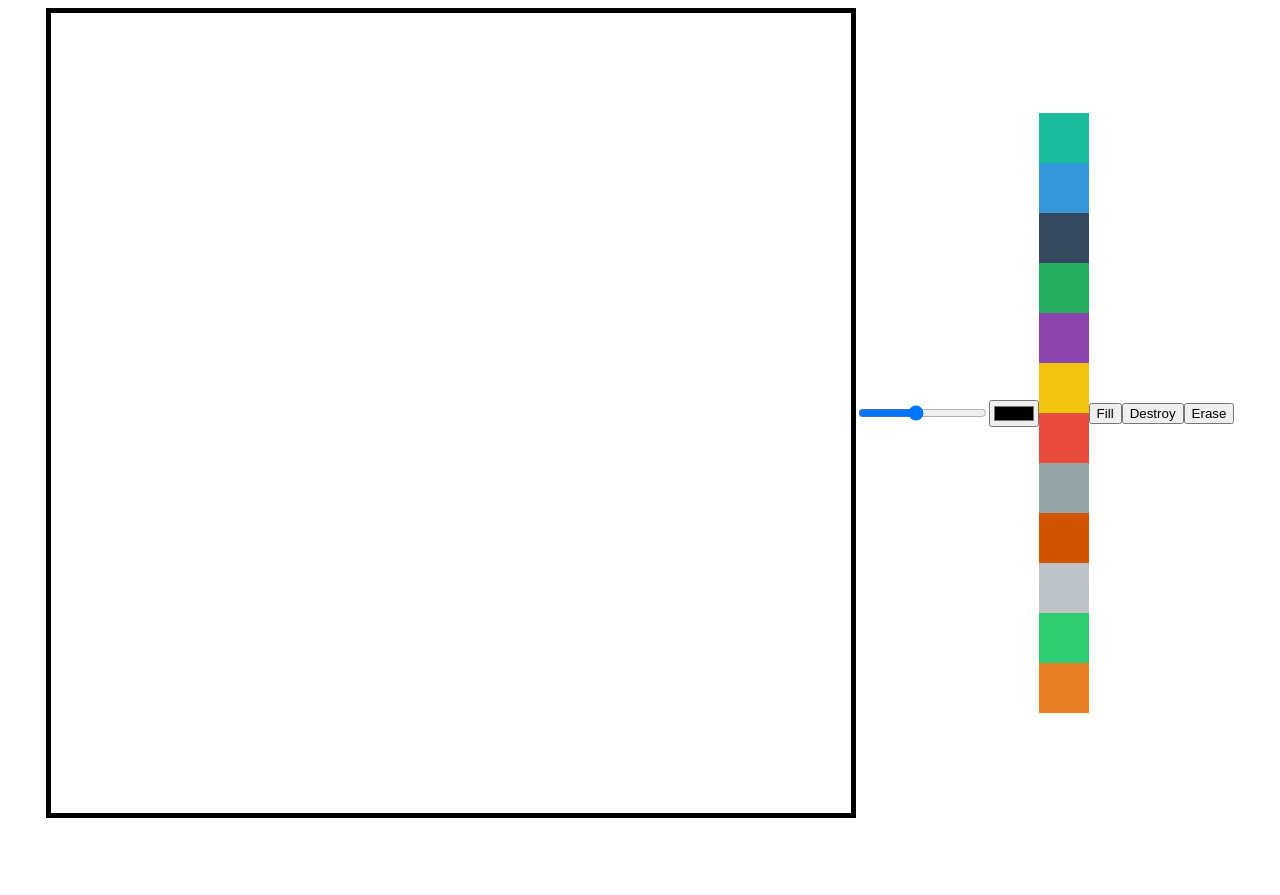
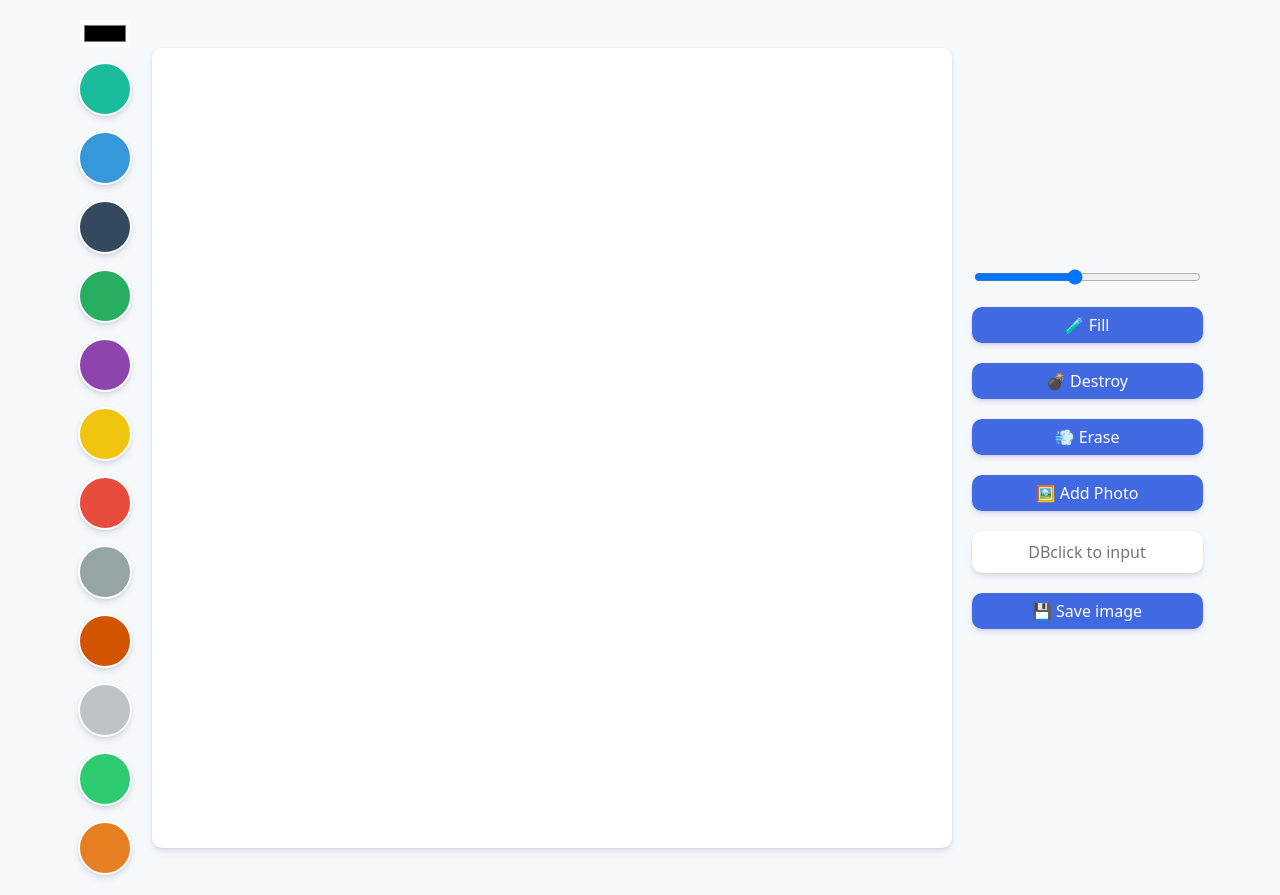
Before and after one commit to arukendev/paintJS, a plain HTML site: page index.html in a window 1280 px wide. Before the commit the page ends 826 px from the top, so only its background shows below. Drawn offline with Linux system fonts and the light colour scheme.

Commit message:
add photo, save and text

```diff
--- a/app.js
+++ b/app.js
@@ -1,3 +1,6 @@
+const saveBtn = document.getElementById("save");
+const textInput = document.getElementById("text");
+const fileInput = document.getElementById("file");
 const modeBtn = document.getElementById("mode-btn");
 const destroyBtn = document.getElementById("destroy-btn");
 const eraserBtn = document.getElementById("eraser-btn");
@@ -15,6 +18,7 @@ canvas.width = CANVAS_WIDTH;
 canvas.height = CANVAS_HEIGHT;
 
 ctx.lineWidth = lineWidth.value;
+ctx.lineCap = "round";
 
 let isPainting = false;
 let isFilling = false;
@@ -47,7 +51,8 @@ function ctxStyles(event) {
 }
 
 function onColorChange(event) {
-  ctxStyles(event.target.value);
+  const colorValue = event.target.value;
+  ctxStyles(colorValue);
 }
 
 function onColorClick(event) {
@@ -59,10 +64,10 @@ function onColorClick(event) {
 function onModeClick() {
   if (isFilling) {
     isFilling = false;
-    modeBtn.innerText = "Fill";
+    modeBtn.innerText = "🧪 Fill";
   } else {
     isFilling = true;
-    modeBtn.innerText = "Draw";
+    modeBtn.innerText = "✒️ Draw";
   }
 }
 
@@ -80,9 +85,40 @@ function onDestroyClick() {
 function onEraserClick() {
   ctx.strokeStyle = "white";
   isFilling = false;
-  modeBtn.innerText = "Fill";
+  modeBtn.innerText = "🧪 Fill";
 }
 
+function onFileChange(event) {
+  const file = event.target.files[0];
+  const url = URL.createObjectURL(file);
+  const image = new Image();
+  image.src = url;
+  image.onload = () => {
+    ctx.drawImage(image, 0, 0, CANVAS_WIDTH, CANVAS_HEIGHT);
+    fileInput.value = null;
+  };
+}
+
+function onDoubleClick(event) {
+  const text = textInput.value;
+  if (text !== "") {
+    ctx.save();
+    ctx.lineWidth = 1;
+    ctx.font = "60px sans-serif";
+    ctx.fillText(text, event.offsetX, event.offsetY);
+    ctx.restore();
+  }
+}
+
+function onSaveClick() {
+  const url = canvas.toDataURL();
+  const a = document.createElement("a");
+  a.href = url;
+  a.download = "myDrawing.jpg";
+  a.click();
+}
+
+canvas.addEventListener("dblclick", onDoubleClick);
 canvas.addEventListener("mousemove", onMove);
 canvas.addEventListener("mousedown", startPainting);
 canvas.addEventListener("mouseup", cancelPainting);
@@ -97,3 +133,5 @@ colorOptions.forEach((color) => color.addEventListener("click", onColorClick));
 modeBtn.addEventListener("click", onModeClick);
 destroyBtn.addEventListener("click", onDestroyClick);
 eraserBtn.addEventListener("click", onEraserClick);
+fileInput.addEventListener("change", onFileChange);
+saveBtn.addEventListener("click", onSaveClick);
--- a/index.html
+++ b/index.html
@@ -8,10 +8,8 @@
     <title>Meme Maker</title>
   </head>
   <body>
-    <canvas></canvas>
-    <input id="line-width" type="range" min="1" max="10" value="5" step="0.1" />
-    <input type="color" id="color" />
-    <div>
+    <div class="color-options">
+      <input type="color" id="color" />
       <div
         class="color-option"
         style="background-color: #1abc9c"
@@ -73,9 +71,26 @@
         data-color="#e67e22"
       ></div>
     </div>
-    <button id="mode-btn">Fill</button>
-    <button id="destroy-btn">Destroy</button>
-    <button id="eraser-btn">Erase</button>
+    <canvas></canvas>
+    <div class="btns">
+      <input
+        id="line-width"
+        type="range"
+        min="1"
+        max="10"
+        value="5"
+        step="0.1"
+      />
+      <button id="mode-btn">🧪 Fill</button>
+      <button id="destroy-btn">💣 Destroy</button>
+      <button id="eraser-btn">💨 Erase</button>
+      <label for="file">
+        🖼️ Add Photo
+        <input type="file" accept="image/*" id="file" />
+      </label>
+      <input type="text" placeholder="DBclick to input" id="text" />
+      <button id="save">💾 Save image</button>
+    </div>
     <script src="app.js"></script>
   </body>
 </html>
--- /dev/null
+++ b/reset.css
@@ -0,0 +1,129 @@
+/* http://meyerweb.com/eric/tools/css/reset/
+   v2.0 | 20110126
+   License: none (public domain)
+*/
+
+html,
+body,
+div,
+span,
+applet,
+object,
+iframe,
+h1,
+h2,
+h3,
+h4,
+h5,
+h6,
+p,
+blockquote,
+pre,
+a,
+abbr,
+acronym,
+address,
+big,
+cite,
+code,
+del,
+dfn,
+em,
+img,
+ins,
+kbd,
+q,
+s,
+samp,
+small,
+strike,
+strong,
+sub,
+sup,
+tt,
+var,
+b,
+u,
+i,
+center,
+dl,
+dt,
+dd,
+ol,
+ul,
+li,
+fieldset,
+form,
+label,
+legend,
+table,
+caption,
+tbody,
+tfoot,
+thead,
+tr,
+th,
+td,
+article,
+aside,
+canvas,
+details,
+embed,
+figure,
+figcaption,
+footer,
+header,
+hgroup,
+menu,
+nav,
+output,
+ruby,
+section,
+summary,
+time,
+mark,
+audio,
+video {
+  margin: 0;
+  padding: 0;
+  border: 0;
+  font-size: 100%;
+  font: inherit;
+  vertical-align: baseline;
+}
+/* HTML5 display-role reset for older browsers */
+article,
+aside,
+details,
+figcaption,
+figure,
+footer,
+header,
+hgroup,
+menu,
+nav,
+section {
+  display: block;
+}
+body {
+  line-height: 1;
+}
+ol,
+ul {
+  list-style: none;
+}
+blockquote,
+q {
+  quotes: none;
+}
+blockquote:before,
+blockquote:after,
+q:before,
+q:after {
+  content: "";
+  content: none;
+}
+table {
+  border-collapse: collapse;
+  border-spacing: 0;
+}
--- a/style.css
+++ b/style.css
@@ -1,17 +1,84 @@
+@import "reset.css";
+
 canvas {
   width: 800px;
   height: 800px;
-  border: 5px solid black;
+  background-color: white;
+  border-radius: 10px;
+  box-shadow: 0 4px 6px rgba(50, 50, 93, 0.11), 0 1px 3px rgba(0, 0, 0, 0.08);
 }
 
 body {
   display: flex;
+  gap: 20px;
   justify-content: center;
+  align-items: center;
+  background-color: #f6f9fc;
+  padding: 20px;
+  font-family: system-ui, -apple-system, BlinkMacSystemFont, "Segoe UI", Roboto,
+    Oxygen, Ubuntu, Cantarell, "Open Sans", "Helvetica Neue", sans-serif;
+}
+
+.btns {
+  display: flex;
+  flex-direction: column;
+  gap: 20px;
+}
+
+.color-options {
+  display: flex;
+  flex-direction: column;
+  gap: 15px;
   align-items: center;
 }
 
 .color-option {
   width: 50px;
   height: 50px;
+  border-radius: 50%;
   cursor: pointer;
+  border: 2px solid white;
+  transition: transform ease-in-out 0.1s;
+  box-shadow: 0 4px 6px rgba(50, 50, 93, 0.11), 0 1px 3px rgba(0, 0, 0, 0.08);
 }
+
+.color-option:hover {
+  transform: scale(1.2);
+}
+
+input#color {
+  background-color: white;
+  border: none;
+}
+
+button,
+label {
+  all: unset;
+  padding: 10px 0px;
+  text-align: center;
+  background-color: royalblue;
+  color: white;
+  font-weight: 500;
+  cursor: pointer;
+  border-radius: 10px;
+  transition: opacity linear 0.1s;
+  box-shadow: 0 4px 6px rgba(50, 50, 93, 0.11), 0 1px 3px rgba(0, 0, 0, 0.08);
+}
+
+button:hover {
+  opacity: 0.85;
+}
+
+input#file {
+  display: none;
+}
+
+input#text {
+  all: unset;
+  padding: 10px 0px;
+  border-radius: 10px;
+  font-weight: 500;
+  text-align: center;
+  background-color: white;
+  box-shadow: 0 4px 6px rgba(50, 50, 93, 0.11), 0 1px 3px rgba(0, 0, 0, 0.08);
+}
```
